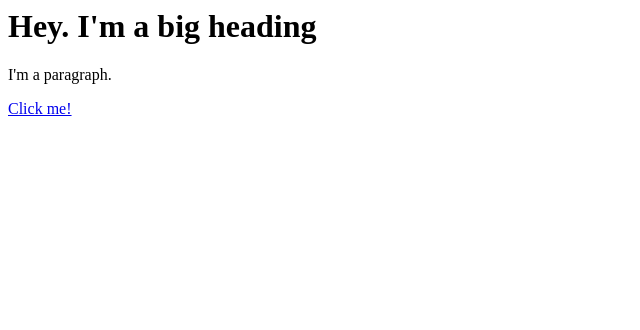
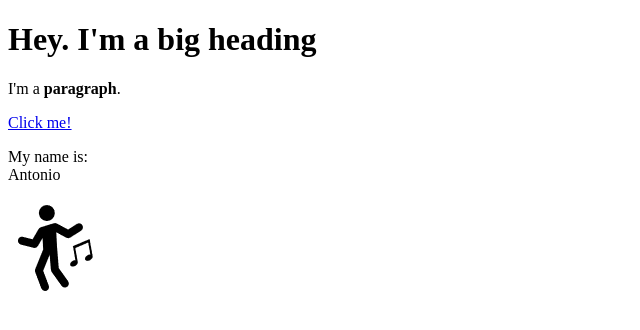
Before and after one commit to asantarsiero/Cartoon-Project-for-HTML-Class, a plain HTML site: page test.html in a window 1280 px wide. Shown: the whole page, without its empty margins (0-640 px from the left). Drawn offline with Linux system fonts and the light colour scheme.

Commit message:
Added a dance image and a few more elements

```diff
--- a/test.html
+++ b/test.html
@@ -1,3 +1,14 @@
-<h1>Hey. I'm a big heading</h1>
-<p>I'm a paragraph.</p>
-<a href="https://google.com" target="_blank" title="Let's go to google">Click me!</a>
+<!DOCTYPE html>
+<html>
+<head>
+	<title>Test Page</title>
+</head>
+<body>
+	<h1>Hey. I'm a big heading</h1>
+	<p>I'm a <b>paragraph</b>.</p>
+	<a href="https://google.com" target="_blank" title="Let's go to google">Click me!</a>
+	<p>My name is: <br>
+	Antonio</p>
+	<img src="img/dance.png">
+</body>
+</html>
```
Also changed, not shown: Img/Dance.png (added).
